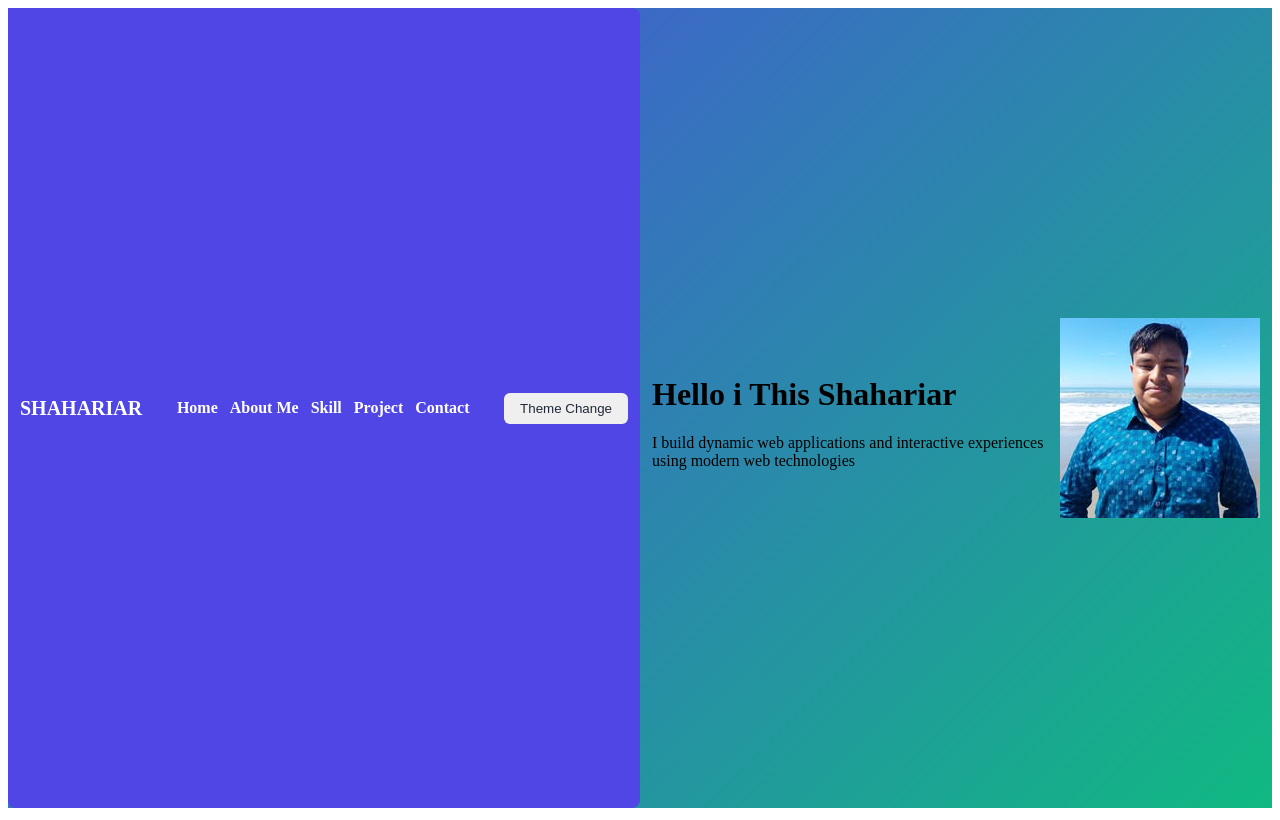
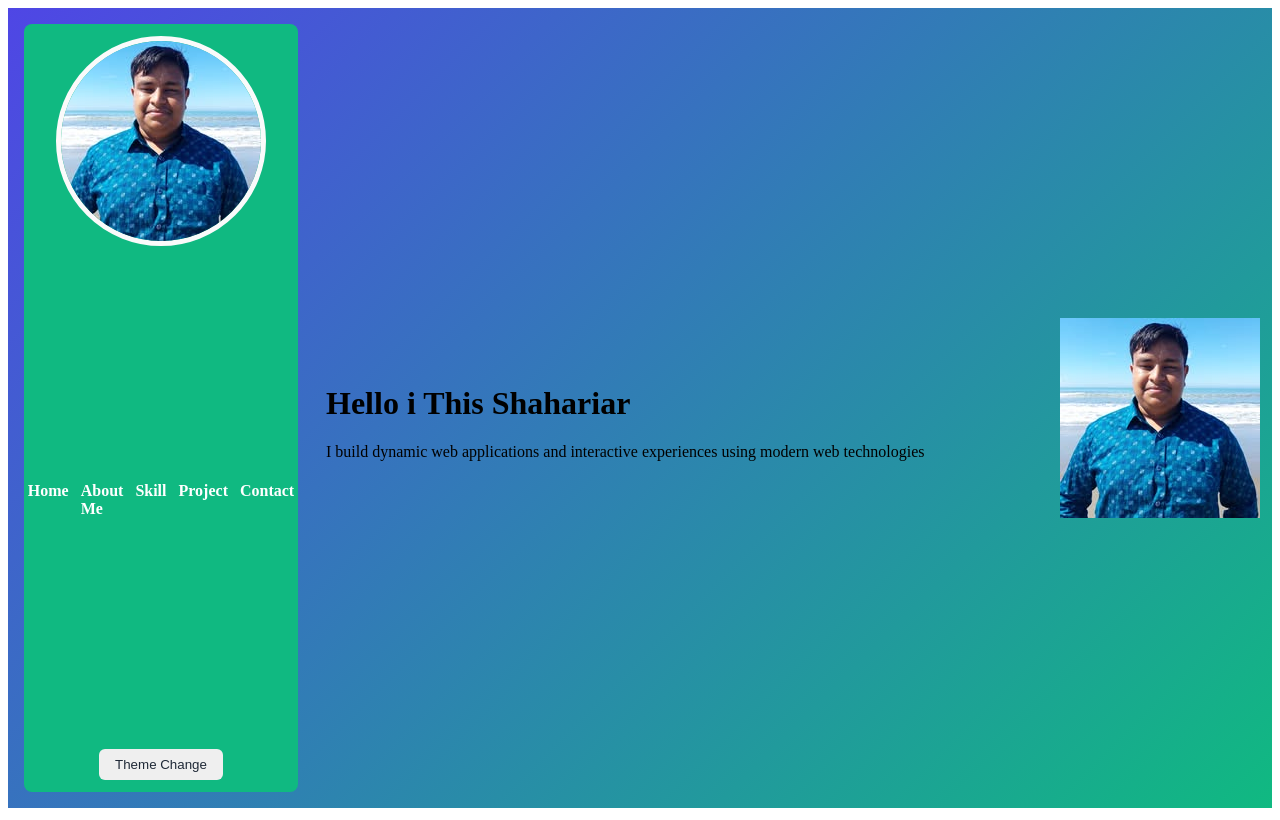
Before and after one commit to shahariar270/portfolio-template, a React (Vite) app in the folder client/: page / in a window 1280 px wide. Built offline with nearby package versions, Linux system fonts and the light colour scheme.

Commit message:
add profile image to header and update styles for improved layout

```diff
--- a/client/src/Layout/Sections/Header.jsx
+++ b/client/src/Layout/Sections/Header.jsx
@@ -2,6 +2,7 @@ import Button from '@Component/Button'
 import { menuArray } from '@Layout/Helper'
 import React, { useEffect, useState } from 'react'
 import { Link } from 'react-router-dom'
+import profile from '../../assets/images/profile.jpg'
 
 export const Header = () => {
   const [isDark, setIsDark] = useState(() => {
@@ -25,7 +26,9 @@ export const Header = () => {
 
   return (
     <div className='st-portfolio--header'>
-      <div className="st-portfolio--logo">SHAHARIAR</div>
+      <div className="st-portfolio--logo">
+           <img src={profile} alt="" />
+      </div>
       <div className="st-portfolio--menu">
         {menuArray.map((item, index) => (
           <Link key={index} >
--- a/client/src/assets/styles/common/layout/_header.scss
+++ b/client/src/assets/styles/common/layout/_header.scss
@@ -2,14 +2,16 @@
     &--header {
         height: auto;
         padding: 12px;
+        margin: 16px;
         display: flex;
         border-radius: 8px;
         position: sticky;
-        width: 100%;
         justify-content: space-between;
         align-items: center;
-        background-color: var(--color-primary);
+        background-color: var(--color-secondary);
         z-index: 1000;
+        flex-direction: column;
+        width: 250px;
     }
     &--logo {
         color: var(--text-white);
@@ -17,6 +19,10 @@
         font-weight: 600;
         &:hover {
             color: var(--text-white-hover);
+        }
+        img{
+            border-radius: 50%;
+            border: 5px solid #fafafa;
         }
     }
 
```
